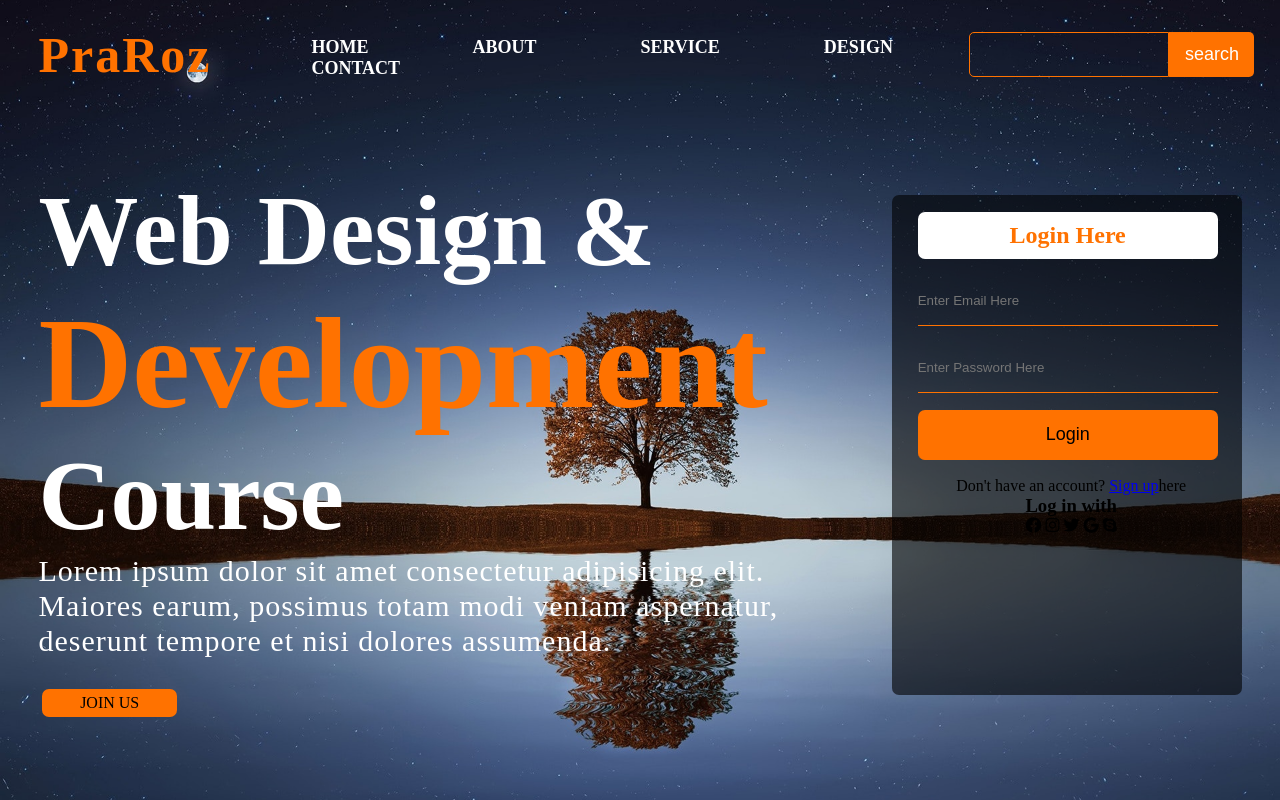
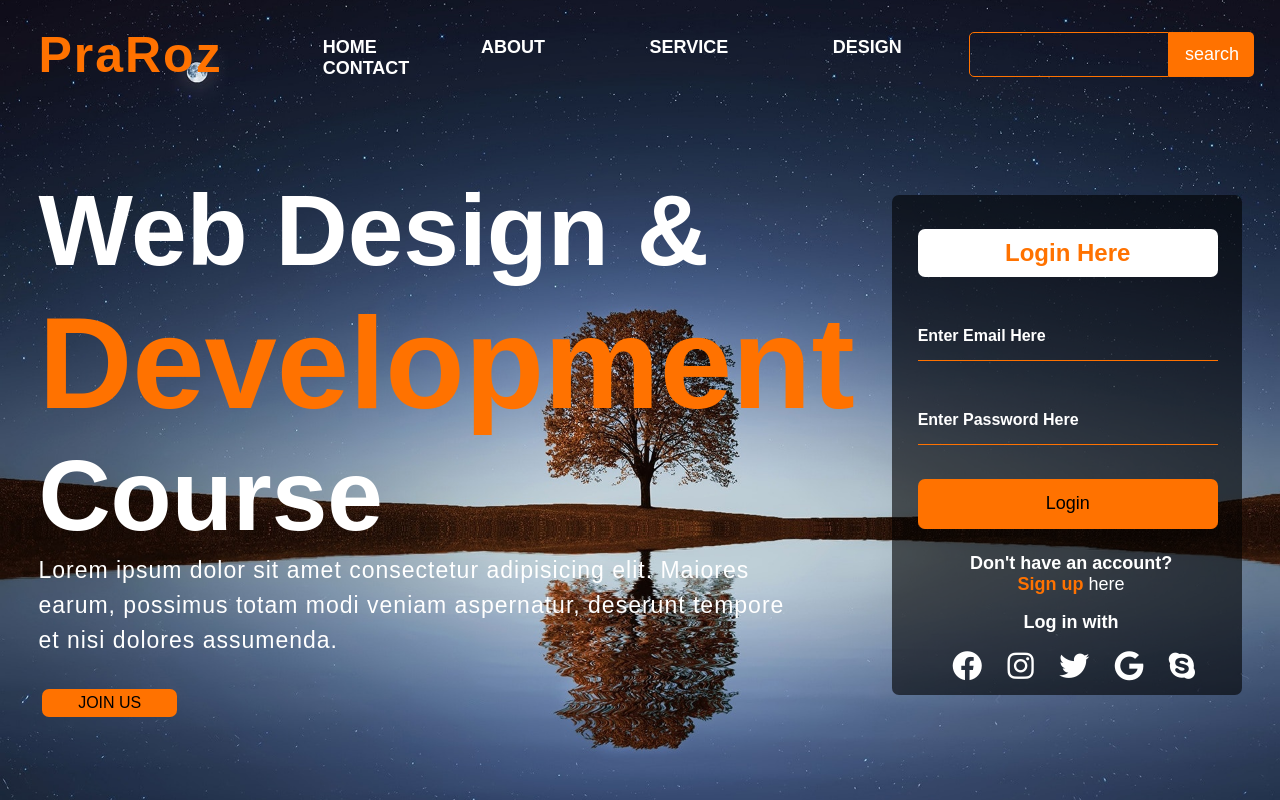
Before and after one commit to Zid95/Login-Box-Theme, a plain HTML site: page index.html in a window 1280 px wide. Drawn offline with Linux system fonts and the light colour scheme.

Commit message:
finished project

```diff
--- a/index.html
+++ b/index.html
@@ -50,15 +50,17 @@
             <input class="submit" type="submit" value="Login">
             </form>
 
-            <span>Don't have an account?</span>
-            <span><a href="#">Sign up</a>here</span>
+            <p>Don't have an account?</p>
+            <a href="#">Sign up</a><span>here</span>
 
             <h3>Log in with</h3>
-            <span><i class="fa-brands fa-facebook"></i></span>
-            <span><i class="fa-brands fa-instagram"></i></span>
-            <span><i class="fa-brands fa-twitter"></i></span>
-            <span><i class="fa-brands fa-google"></i></span>
-            <span><i class="fa-brands fa-skype"></i></span>
+            <span>
+            <a class="icon"><i class="fa-brands fa-facebook"></i></a>
+            <a class="icon"><i class="fa-brands fa-instagram"></i></a>
+            <a class="icon"><i class="fa-brands fa-twitter"></i></a>
+            <a class="icon"><i class="fa-brands fa-google"></i></a>
+            <a class="icon"><i class="fa-brands fa-skype"></i></a>
+            </span>
         </div>
     </main>
 
--- a/style.css
+++ b/style.css
@@ -11,6 +11,7 @@ body{
     background-image: url(./images/1.jpg);
     background-position: center;
     background-size: cover;
+    font-family: sans-serif;
 
 }
 header{
@@ -122,7 +123,7 @@ main{
 
 .descdiv p{
     color: #fff;
-    font-size: 30px;
+    font-size: 23px;
     letter-spacing: 1px;
     line-height: 35px;
 }
@@ -159,9 +160,9 @@ main{
     color:#ff7200;
     background-color: #fff;
     border-radius: 7px;
-    padding: 10px;
+    padding:10px;
     width: 300px;
-    margin: 5%;
+    margin:10% 5% 5% 5%;
 }
 
 .loginbox input{
@@ -170,7 +171,9 @@ main{
     display: block;
     width: 300px;
     height: 50px;
-    margin: 5%;
+    margin:10% 5% 5% 5%;
+    font-size: 18px;
+    font-weight: 500;
     background-color: transparent;
     border-bottom: 1px solid #ff7200;
 }
@@ -181,8 +184,69 @@ main{
     border-radius: 7px !important;
     padding: 10px !important;
     width: 300px !important;
-    margin: 5% !important;
+    margin: 10% 5% 5% 5% !important;
     color: #000 !important;
     font-size: large !important;
     cursor: pointer !important;
+    transition: 0.3s !important;
 }
+
+.submit:hover{
+    color: #fff !important;
+}
+
+.loginbox input:focus{
+    color: #fff;
+}
+
+.loginbox input::placeholder{
+    font-size: 16px;
+    font-weight: 700;
+    color: #fff;
+}
+
+.loginbox p {
+    font-size: 18px;
+    font-weight: 700;
+    margin-top: 7%;
+    color: #fff;
+}
+
+.loginbox a{
+    color: #ff7200 ;
+    text-decoration: none ;
+    font-size: 18px ;
+    font-weight: 700 ;
+    transition: 0.3s ;
+}
+
+.loginbox a:hover{
+    color: #fff;
+}
+
+.loginbox span{
+    color: #fff;
+    font-size: 18px;
+    margin-left: 5px;
+}
+
+.loginbox h3{
+    font-size: 18px;
+    color: #fff;
+    margin-top: 5%;
+}
+
+.loginbox span .icon{
+    display: inline-block;
+    color: #fff;
+    margin-top: 5%;
+    font-size: 30px;
+    margin-left: 3%;
+    margin-right: 3%;
+    cursor: pointer;
+    transition: 0.3s;
+}
+
+.loginbox span .icon:hover{
+    color: #ff7200;
+}
```
